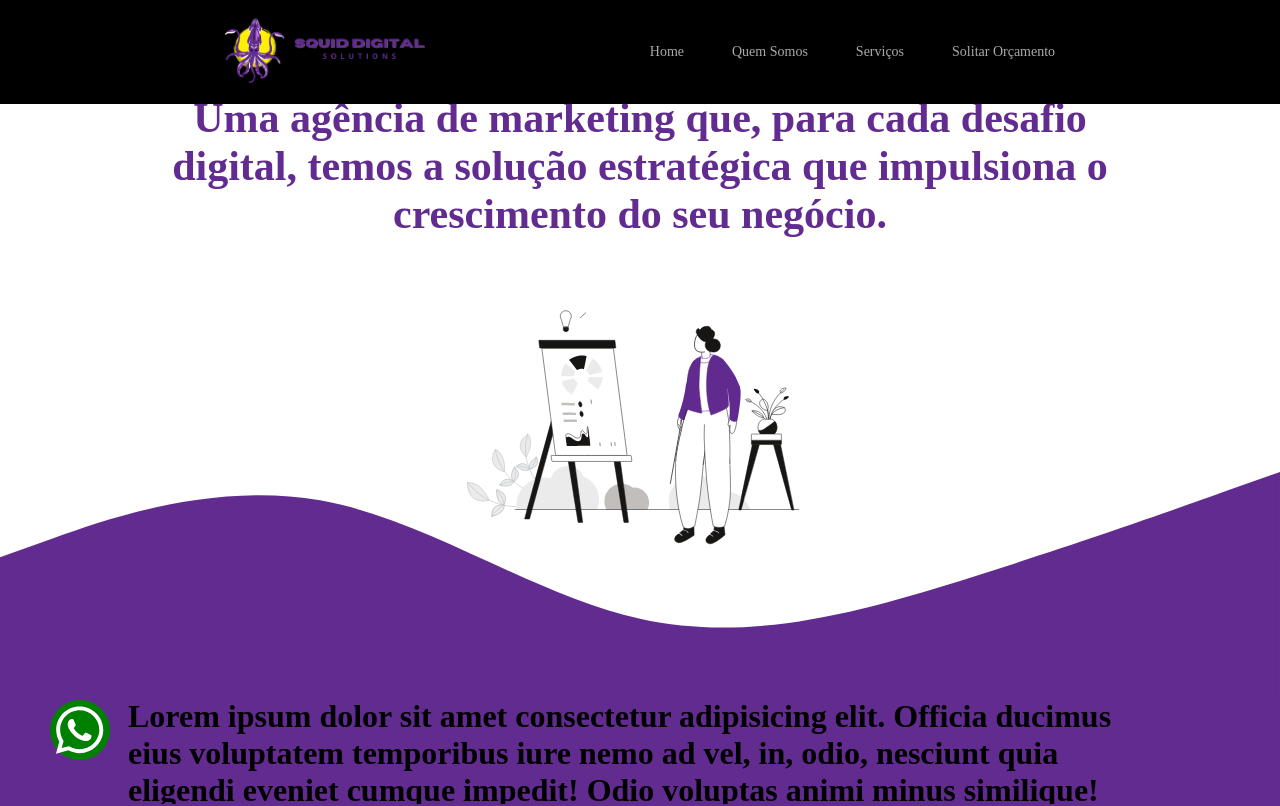
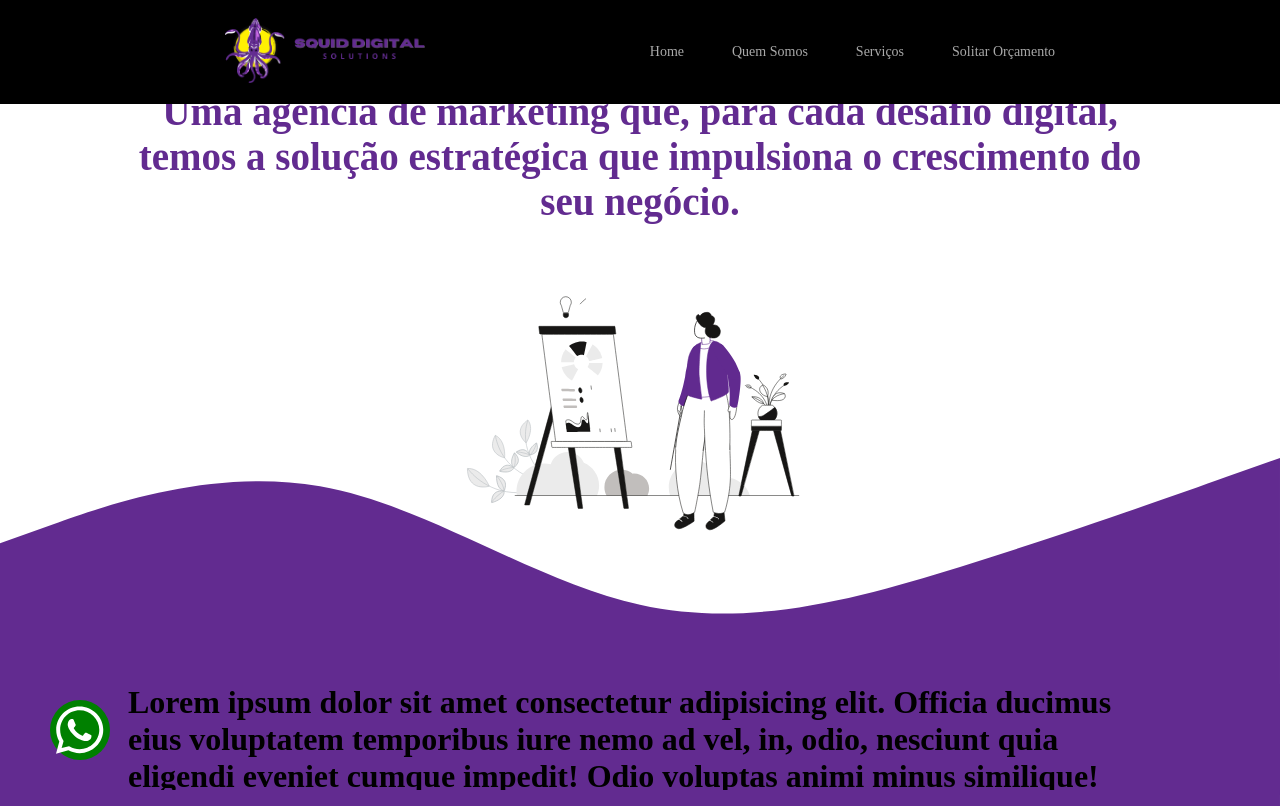
Before and after one commit to DevJuniorBruno/Squid, a Next.js app: page /quemsomos in a window 1280 px wide. Shown: the top 806 px of the page. Built offline with nearby package versions, Linux system fonts and the light colour scheme; a web font is replaced by a local one.

Commit message:
update bugs

```diff
--- a/src/app/quemsomos/quemSomos.css
+++ b/src/app/quemsomos/quemSomos.css
@@ -11,7 +11,7 @@
     display: flex;
     flex-direction: column;
     height: 100%;
-    font-size: 28px;
+    font-size: 26px;
     text-align: center;
     font-family: 'Inria Serif', serif;
     color: #622b90;
```
